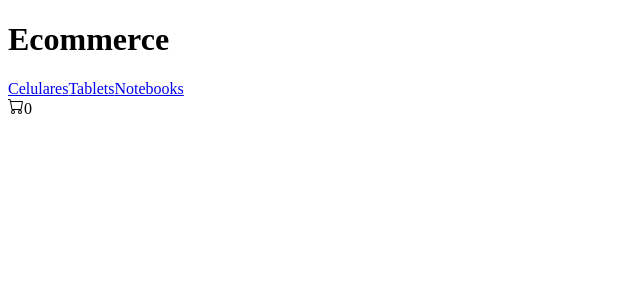
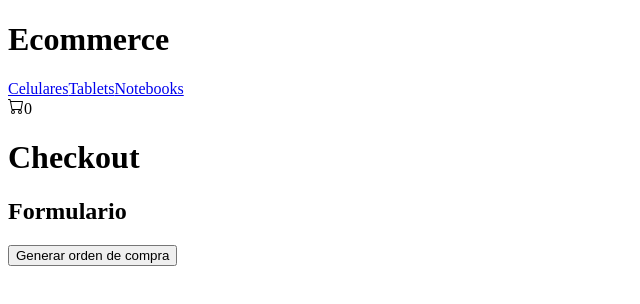
Before and after one commit to sebazio/comision43235lumie, a React (Vite) app: page /checkout in a window 1280 px wide. Shown: the top 304 px of the page, without its empty margins (0-640 px from the left). Built offline with nearby package versions, Linux system fonts and the light colour scheme.

Commit message:
Clase de Firebase 2

```diff
--- a/src/App.jsx
+++ b/src/App.jsx
@@ -1,6 +1,8 @@
 import ItemDetailContainer from "./components/ItemDetailContainer/ItemDetailContainer"
 import ItemListContainer from "./components/ItemListContainer/ItemListContainer"
 import Navbar from "./components/Navbar/Navbar"
+import Cart from "./components/Cart/Cart"
+import Checkout from "./components/Checkout/Checkout"
 
 import { BrowserRouter, Routes, Route } from 'react-router-dom'
 import { CartProvider } from "./context/CartContext"
@@ -17,6 +19,9 @@ function App() {
               <Route path='/' element={<ItemListContainer greeting={'Listado de productos'}/>}/>
               <Route path='/category/:categoryId' element={<ItemListContainer greeting={'Listado de productos filtrados'}/>}/>
               <Route path='/item/:itemId' element={<ItemDetailContainer/>}/>
+              <Route path='/cart' element={<Cart />}/>
+              <Route path='/checkout' element={<Checkout />}/>
+              <Route path='*' element={<h1>404 NOT FOUND</h1>}/>
             </Routes>
           </CartProvider>
         </NotificationProvider>
--- /dev/null
+++ b/src/components/Cart/Cart.jsx
@@ -0,0 +1,30 @@
+import { Link } from "react-router-dom"
+import { useCart } from "../../context/CartContext"
+
+const  Cart = () => {
+    const { cart, total } = useCart()
+
+    return (
+        <>
+            <h1>Cart</h1>
+            {
+                cart.map(prod => {
+                    return (
+                        <div key={prod.id}>
+                            <h1>{prod.name}</h1>
+                            <h3>${prod.price}</h3>
+                            <h3>cantidad: {prod.quantity}</h3>
+                            <h3>subtotal: {prod.quantity * prod.price}</h3>
+                        </div>
+                    )
+                })
+            }
+            <h1>Total de la compra: ${total}</h1>
+
+            <Link to='/checkout'>Checkout</Link>
+        </>
+
+    )
+}
+
+export default Cart
--- /dev/null
+++ b/src/components/Checkout/Checkout.jsx
@@ -0,0 +1,95 @@
+import { collection, query, where, documentId, getDocs, writeBatch, addDoc } from "firebase/firestore"
+import { useCart } from "../../context/CartContext"
+
+import { db } from "../../services/firebase/firebaseConfig"
+
+import { useNotification } from "../../notification/NotificationService"
+import { useState } from "react"
+
+import { useNavigate } from "react-router-dom"
+
+const Checkout = () => {
+    const [loading, setLoading] = useState(false)
+    const { cart, total, clearCart } = useCart()
+
+    const { setNotification } = useNotification()
+
+    const navigate = useNavigate()
+
+    const createOrder = async () => {
+        setLoading(true)
+        const objOrder = {
+            buyer: {
+                name: 'Sebastian Zuviria',
+                phone: '123456789',
+                email: 'contact@sebaz.io'
+            },
+            items: cart,
+            total
+        }
+
+        try {
+            const ids = cart.map(prod => prod.id)
+
+            const productsRef = query(collection(db, 'products'), where(documentId(), 'in', ids))
+
+            // getDocs(productsRef).then(querySnapshot => {
+            // })
+
+            const { docs } = await getDocs(productsRef)
+
+            const batch = writeBatch(db)
+
+            const outOfStock = []
+
+            docs.forEach(doc => {
+                const fieldsDoc = doc.data()
+                const stockDb = fieldsDoc.stock
+
+                const productAddedToCart = cart.find(prod => prod.id === doc.id)
+                const prodQuantity = productAddedToCart?.quantity
+
+                if(stockDb >= prodQuantity) {
+                    //updateDoc
+                    batch.update(doc.ref, { stock: stockDb - prodQuantity })
+                } else {
+                    outOfStock.push({ id: doc.id, ...fieldsDoc})
+                }
+            })
+
+            if(outOfStock.length === 0) {
+                batch.commit()
+
+                const ordersRef = collection(db, 'orders')
+
+                const { id } = await addDoc(ordersRef, objOrder)
+
+                setNotification('success', 'La orden fue generada correctamente, el id es: ' + id)
+                clearCart()
+                navigate('/')
+            } else {
+                setNotification('error', 'hay productos que no tienen stock')
+            }
+        } catch (error) {
+            setNotification('error', 'hubo un error en la generacion de la orden')
+        } finally {
+            setLoading(false)
+        }
+    }
+
+    if(loading) {
+        return (
+            <h1>Se esta generando su orden...</h1>
+        )
+    }
+
+    return (
+        <>
+            <h1>Checkout</h1>
+            <h2>Formulario</h2>
+            <button onClick={createOrder}>Generar orden de compra</button>
+        </>
+    )
+}
+
+export default Checkout
--- a/src/components/ItemDetail/ItemDetail.jsx
+++ b/src/components/ItemDetail/ItemDetail.jsx
@@ -1,5 +1,6 @@
 import { useState } from "react"
 import ItemCount from "../ItemCount/ItemCount"
+import { Link } from "react-router-dom"
 
 import { useCart } from "../../context/CartContext"
 import { useNotification } from "../../notification/NotificationService"
@@ -32,7 +33,7 @@ const ItemDetail = ({ id, name, img, price, category, description, stock }) => {
             {
                 quantity == 0
                     ? ( stock > 0 ? <ItemCount stock={stock} onAdd={handleOnAdd}/> : <p>No hay stock del producto</p>)
-                    : <button>finalizar compra</button>
+                    : <Link to='/cart'>finalizar compra</Link>
             }
         </div>
     )
--- a/src/context/CartContext.jsx
+++ b/src/context/CartContext.jsx
@@ -35,8 +35,22 @@ export const CartProvider = ({ children }) => {
 
     const totalQuantity = getTotalQuantity()
 
+    const getTotal = () => {
+        let total = 0
+
+        cart.forEach(prod => {
+            total += prod.quantity * prod.price
+        })
+
+        return total
+    }
+
+    const total = getTotal()
+
+    const clearCart = () => setCart([])
+
     return (
-        <CartContext.Provider value={{ cart, addItem, totalQuantity }}>
+        <CartContext.Provider value={{ cart, addItem, totalQuantity, total, clearCart }}>
             {children}
         </CartContext.Provider>
     )
```
